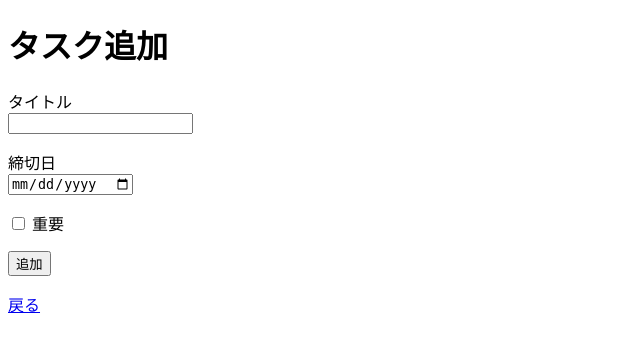
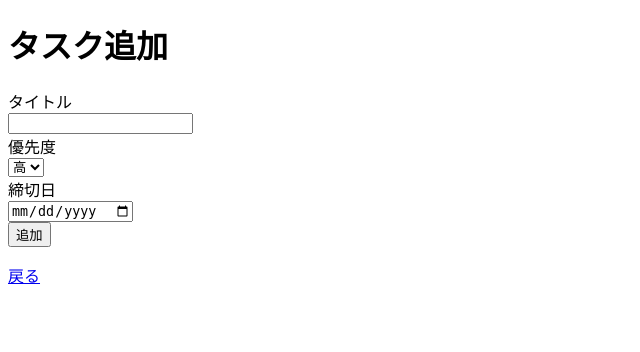
Before and after one commit to primaveratraveler-glitch/taskmanagement, a Flask app: page /add_form in a window 1280 px wide. Shown: the top 352 px of the page, without its empty margins (0-640 px from the left). Run offline with Flask 3, Linux system fonts and the light colour scheme.

Commit message:
Refactor form layout in add.html

```diff
--- a/templates/add.html
+++ b/templates/add.html
@@ -8,26 +8,27 @@
     <h1>タスク追加</h1>
 
     <form action="/add" method="post">
-    <p>
-        タイトル<br>
-        <input type="text" name="title" required>
-    </p>
+        <div>
+            <label>タイトル</label><br>
+            <input type="text" name="title" required>
+        </div>
 
-    <p>
-        締切日<br>
-        <input type="date" name="due_date">
-    </p>
+        <div>
+            <label>優先度</label><br>
+            <select name="priority">
+                <option value="high">高</option>
+                <option value="middle">中</option>
+                <option value="low">低</option>
+            </select>
+        </div>
 
-    <p>
-        <label>
-            <input type="checkbox" name="is_important">
-            重要
-        </label>
-    </p>
+        <div>
+            <label>締切日</label><br>
+            <input type="date" name="due_date">
+        </div>
 
-    <button type="submit">追加</button>
-</form>
-
+        <button type="submit">追加</button>
+    </form>
 
     <p><a href="/">戻る</a></p>
 </body>
```
